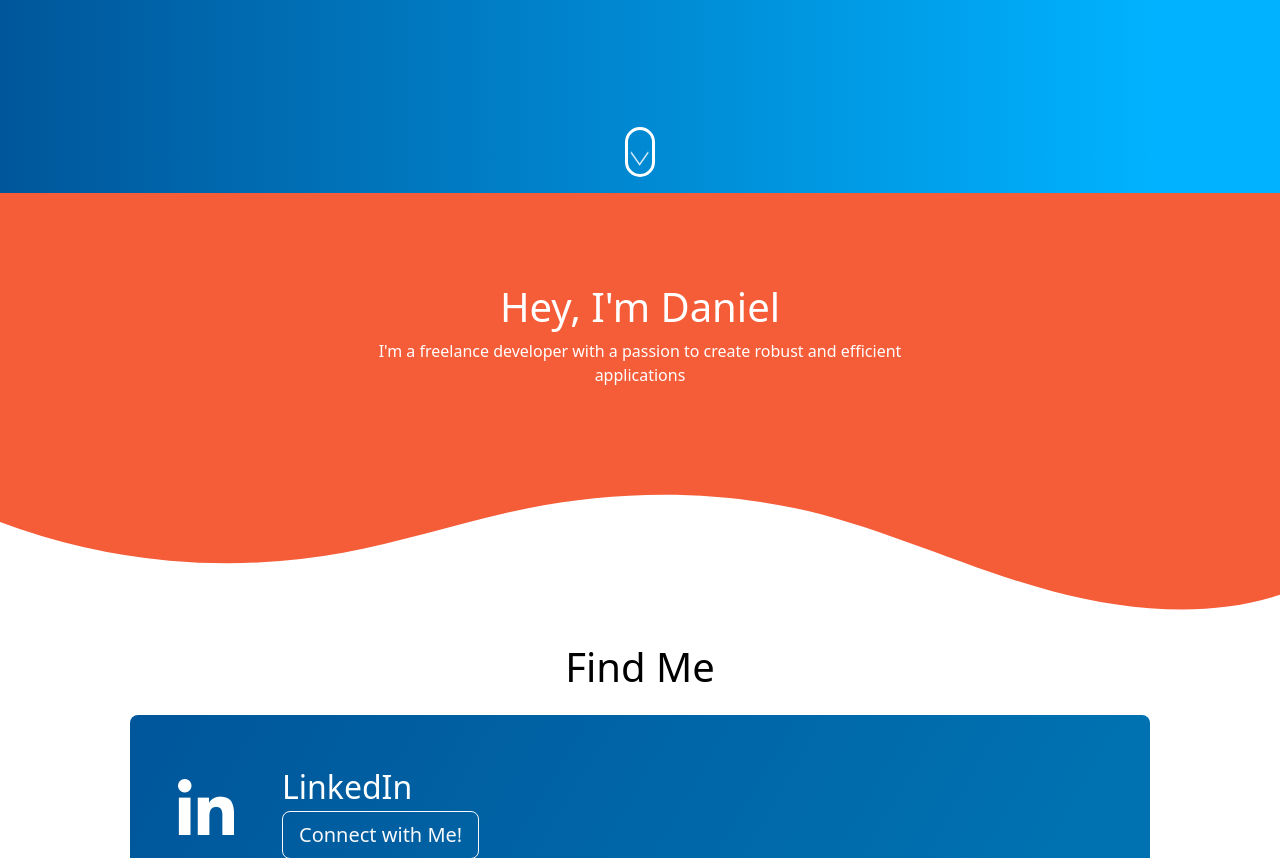
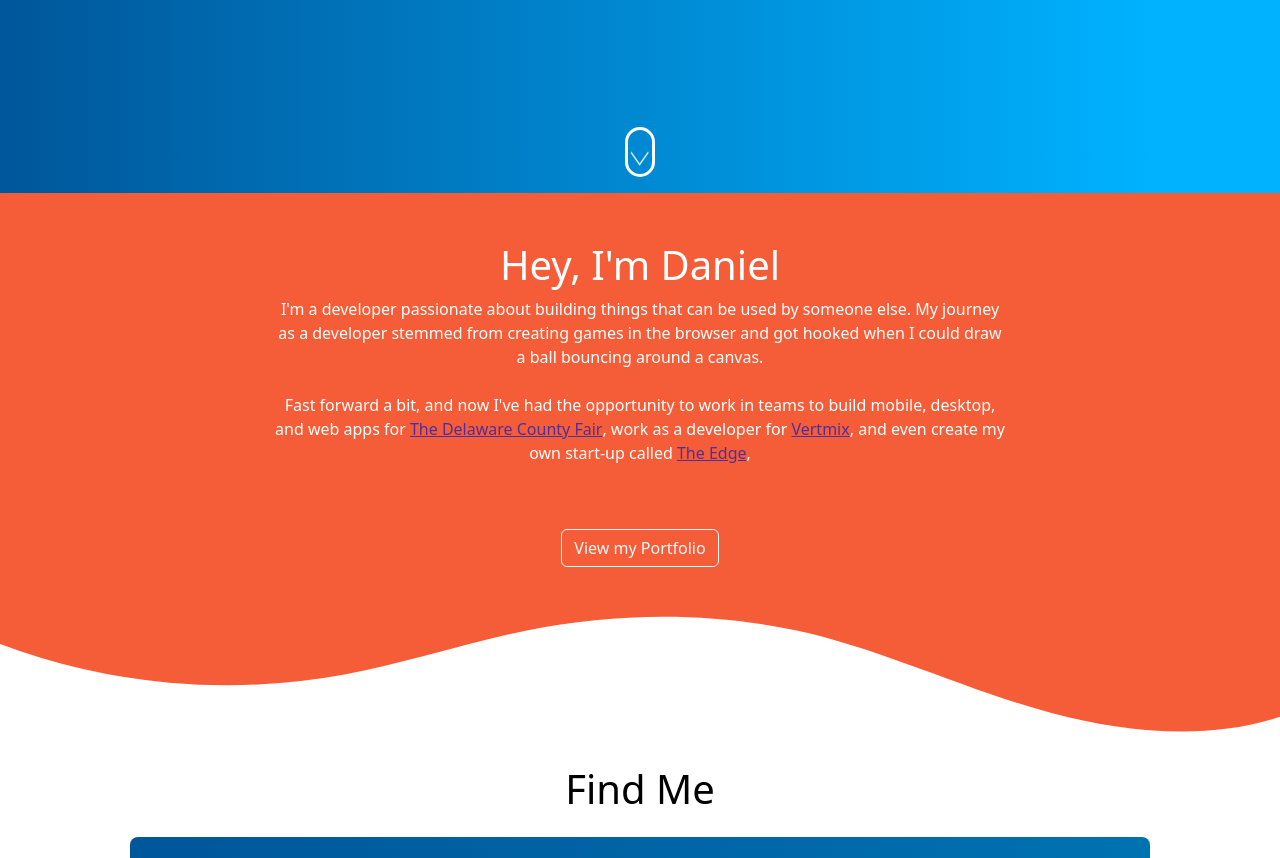
Before and after one commit to danield33/personal_portfolio_website, a PHP site: page / in a window 1280 px wide. Shown: the part 607-1465 px from the top of the page. Run offline with PHP 8.4, Linux system fonts and the light colour scheme; some libraries are stand-ins or nearby versions.

Commit message:
update about me and add portfolio page

```diff
--- a/index.css
+++ b/index.css
@@ -74,7 +74,7 @@ body {
     background-color: #069897
 }
 
-#dustie{
+#dustie {
     background-color: #36393F;
 }
 
@@ -110,3 +110,8 @@ body {
     margin-top: 20px;
     margin-bottom: 20px;
 }
+
+.link {
+    color: #4f2f9d;
+    font-weight: 500;
+}
--- a/index.html
+++ b/index.html
@@ -7,6 +7,7 @@
     <link crossorigin="anonymous" href="https://cdn.jsdelivr.net/npm/bootstrap@5.2.0-beta1/dist/css/bootstrap.min.css"
           integrity="sha384-0evHe/X+R7YkIZDRvuzKMRqM+OrBnVFBL6DOitfPri4tjfHxaWutUpFmBp4vmVor" rel="stylesheet">
     <link href="index.css" rel="stylesheet" type="text/css"/>
+
     <link href="styles/socialSideBar.css" rel="stylesheet" type="text/css"/>
     <link href="styles/curveStyles.css" rel="stylesheet" type="text/css"/>
     <link href="styles/imageStyles.css" rel="stylesheet" type="text/css"/>
@@ -27,7 +28,7 @@
     <div class="collapse navbar-collapse justify-content-end" id="navbarSupportedContent">
         <ul class="navbar-nav mr-auto">
             <li class="nav-item active">
-                <a class="nav-link fs-5 text-white fw-semibold" href="#">Portfolio</a>
+                <a class="nav-link fs-5 text-white fw-semibold" href="portfolio.html">Portfolio</a>
             </li>
 
             <li class="nav-item">
@@ -63,11 +64,23 @@
 
 </section>
 
-<section class="d-flex justify-content-center align-items-center flex-column container-fluid" id="greeting">
+<section class="d-flex justify-content-center align-items-center flex-column container-fluid py-5" id="greeting">
 
     <h1 class="text-white fadeIn">Hey, I'm Daniel</h1>
-    <p class="text-white col-5 text-center fadeIn" style="--fade-duration: 2s">I'm a freelance developer with a passion
-        to create robust and efficient applications</p>
+    <p class="text-white col-7 text-center fadeIn fs-6" style="--fade-duration: 2s">
+        I'm a developer passionate about building things that can be used by someone else. My journey as a developer
+        stemmed from creating games in the browser and got hooked when I could draw a ball bouncing
+        around a canvas.
+        <br><br>
+        Fast forward a bit, and now I've had the opportunity to work in teams to build mobile, desktop, and web apps for
+        <a target="_blank" class="link" href="https://www.delawarecountyfair.com">The Delaware County Fair</a>,
+        work as a developer for
+        <a target="_blank" class="link" href="https://vertmix.com/index.php">Vertmix</a>,
+        and even create my own start-up called
+        <a target="_blank" class="link" href="http://cskomra.com/edge-coaching/">The Edge</a>,
+        <br><br><br>
+    </p>
+    <a class="btn btn-outline-light" href="portfolio.html">View my Portfolio</a>
 
 </section>
 
@@ -171,21 +184,25 @@
 <section id="dustie">
     <div class="spacer layer1"></div>
 
-    <div class="container text-white py-3 px-5 d-flex justify-content-around">
+    <div class="container text-white py-3 px-5 d-flex justify-content-around align-items-center">
 
         <img class="img-fluid dustieImage fadeIn" src="./images/Dustie.png" alt="Dustie Logo"/>
 
-        <div class="d-flex flex-column">
+        <div class="d-flex flex-column col-4">
             <p class="h1 text-start align-self-start fadeIn">Dustie</p>
             <p class="text-start fadeIn" style="--fade-duration: 2s">
-                A Multi-Purpose Discord bot
+                A Multi-Purpose Discord bot with many options for moderation, entertainment, music, economy, and more.
+                <br>
+                A high level of customization through a custom dashboard
             </p>
         </div>
 
 
     </div>
 
-<!--</section>-->
+    <br><br><br><br><br><br><br><br><br><br><br><br><br><br><br><br><br><br><br><br>
+
+</section>
 
 <!--bootstrap-->
 <script crossorigin="anonymous"
```
Also changed, not shown: portfolio.html (added, +29 -0 lines).
